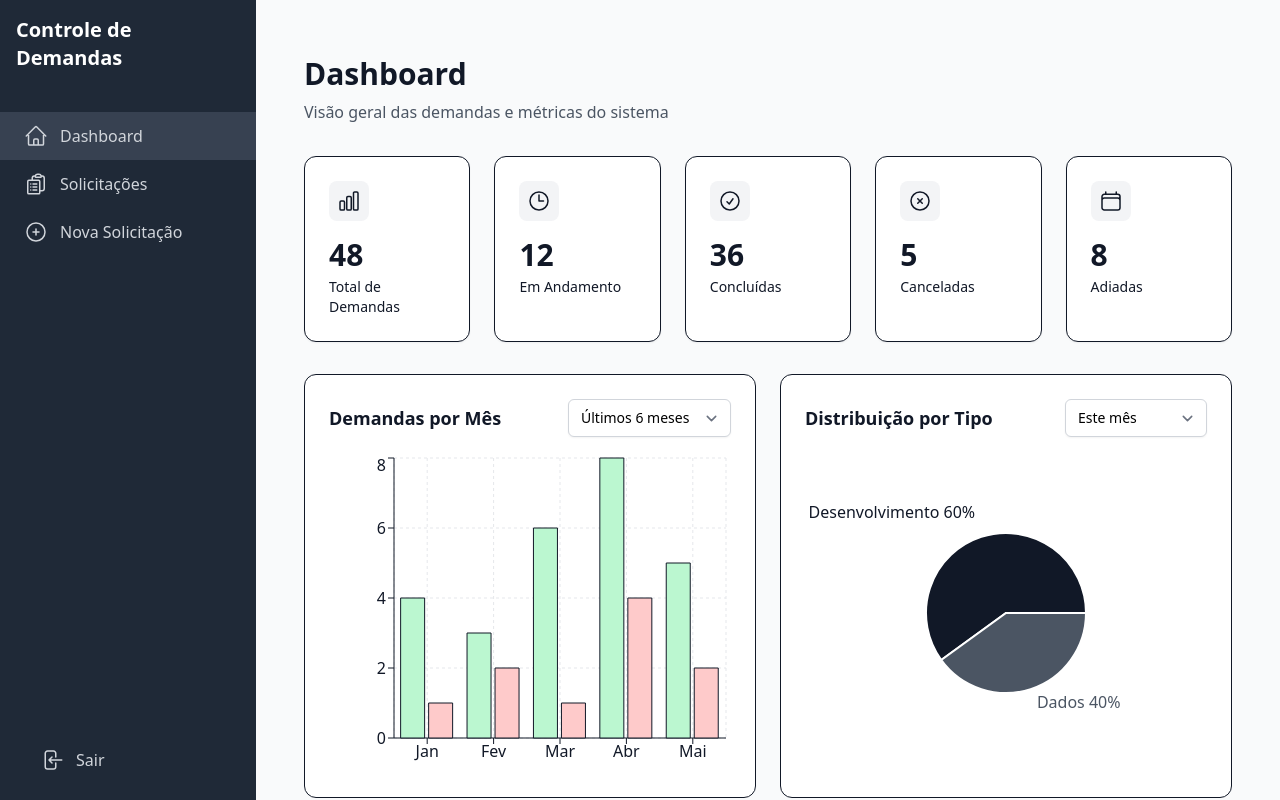
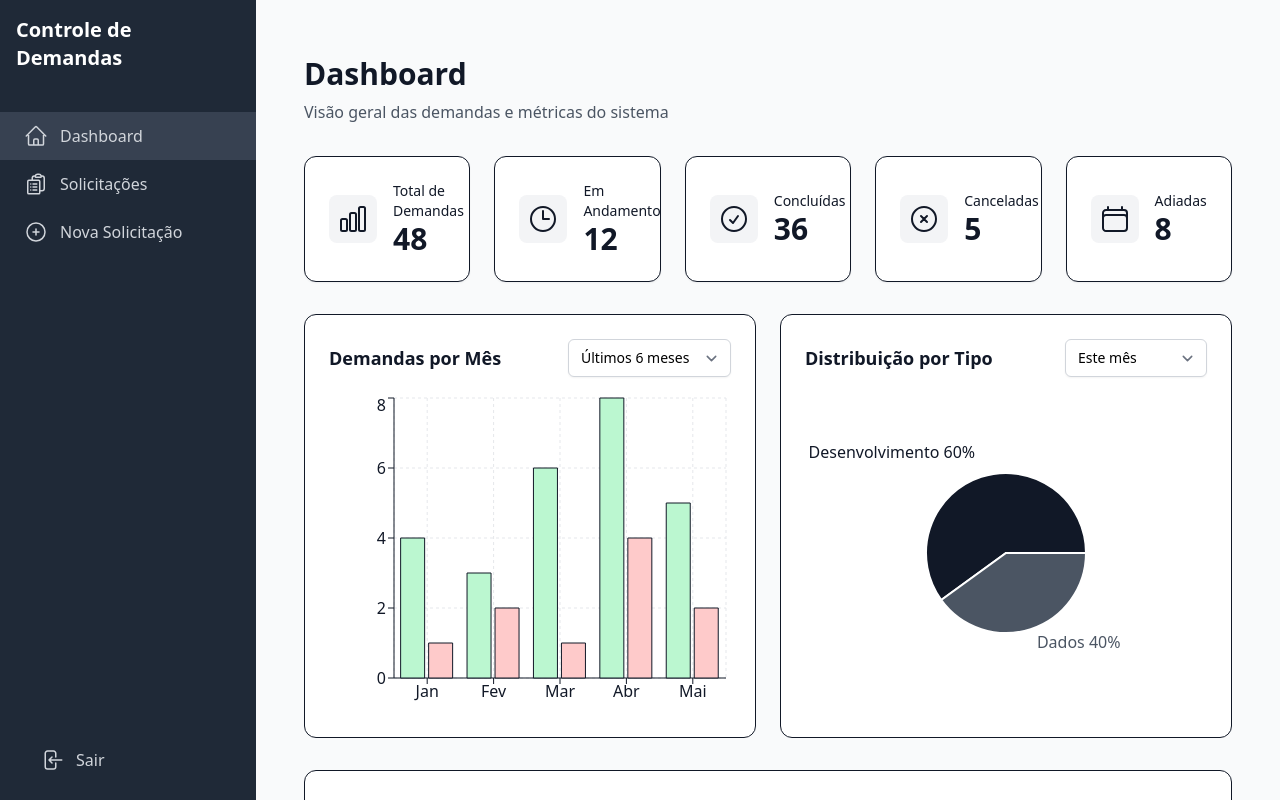
Before and after one commit to DevLucasFontoura/Sistema_de_Demandas_SISEC, a React (Vite) app: page /dashboard in a window 1280 px wide. Built offline with nearby package versions, Linux system fonts and the light colour scheme.

Commit message:
Correcao do estilo do card total

```diff
--- a/src/components/CardTotal.tsx
+++ b/src/components/CardTotal.tsx
@@ -1,4 +1,4 @@
-// src/components/StatCard.tsx
+// src/components/CardTotal.tsx
 import { ElementType } from 'react'
 
 interface CardTotalProps {
@@ -19,14 +19,14 @@ export function CardTotal({
   borderClassName = "border-gray-900"
 }: CardTotalProps) {
   return (
-    <div className={`p-6 rounded-xl shadow-sm hover:shadow-md transition-shadow border ${className} ${borderClassName}`}>
-      <div className="flex items-center">
-        <div className={`p-2 rounded-lg ${iconClassName}`}>
-          <Icon className="w-6 h-6 text-gray-900" />
-        </div>
+    <div className={`p-6 rounded-xl shadow-sm hover:shadow-md transition-shadow border ${className} ${borderClassName} flex items-center`}>
+      <div className={`p-2 rounded-lg ${iconClassName} mr-4`}>
+        <Icon className="w-8 h-8 text-gray-900" />
       </div>
-      <p className="mt-4 text-3xl font-semibold text-gray-900">{value}</p>
-      <p className="mt-1 text-sm font-medium text-gray-900">{title}</p>
+      <div>
+        <p className="text-sm font-medium text-gray-900">{title}</p>
+        <p className="text-3xl font-semibold text-gray-900">{value}</p>
+      </div>
     </div>
   )
 }
```
